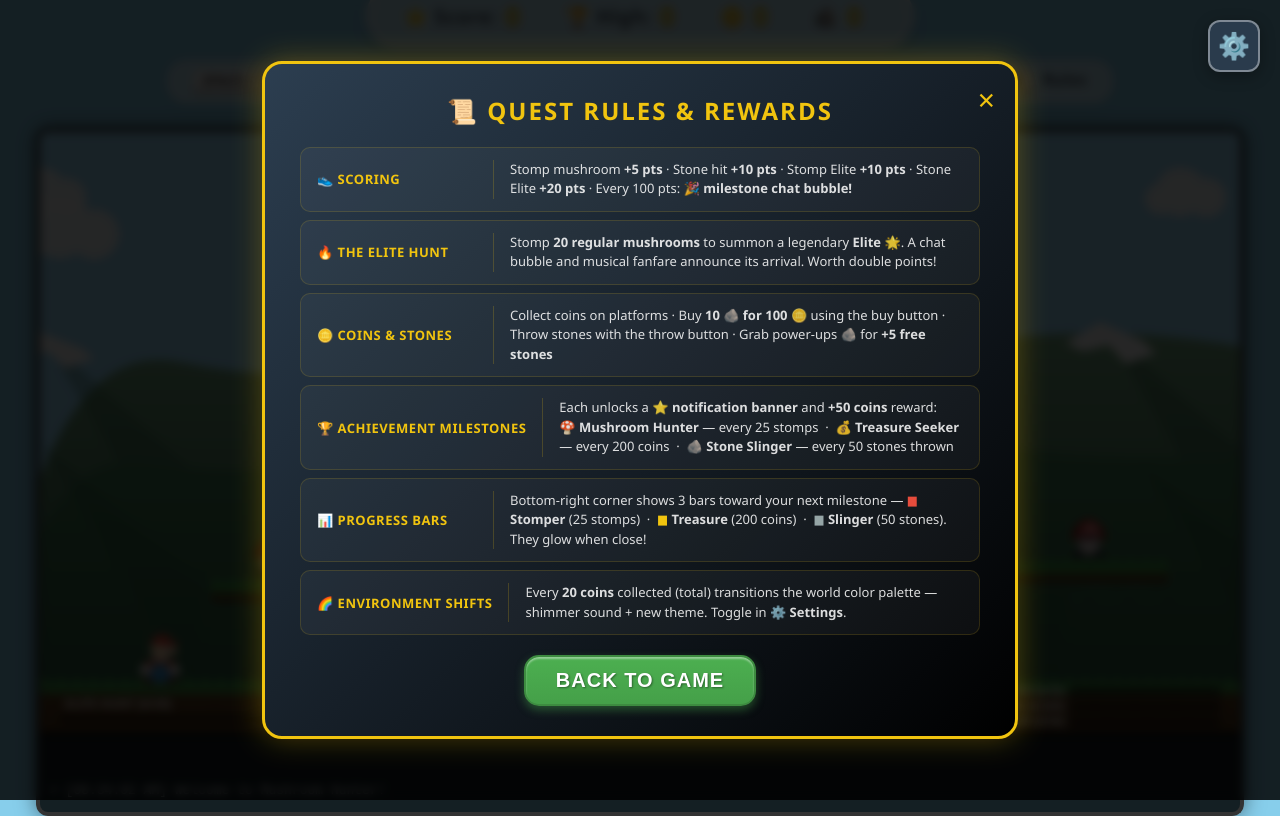
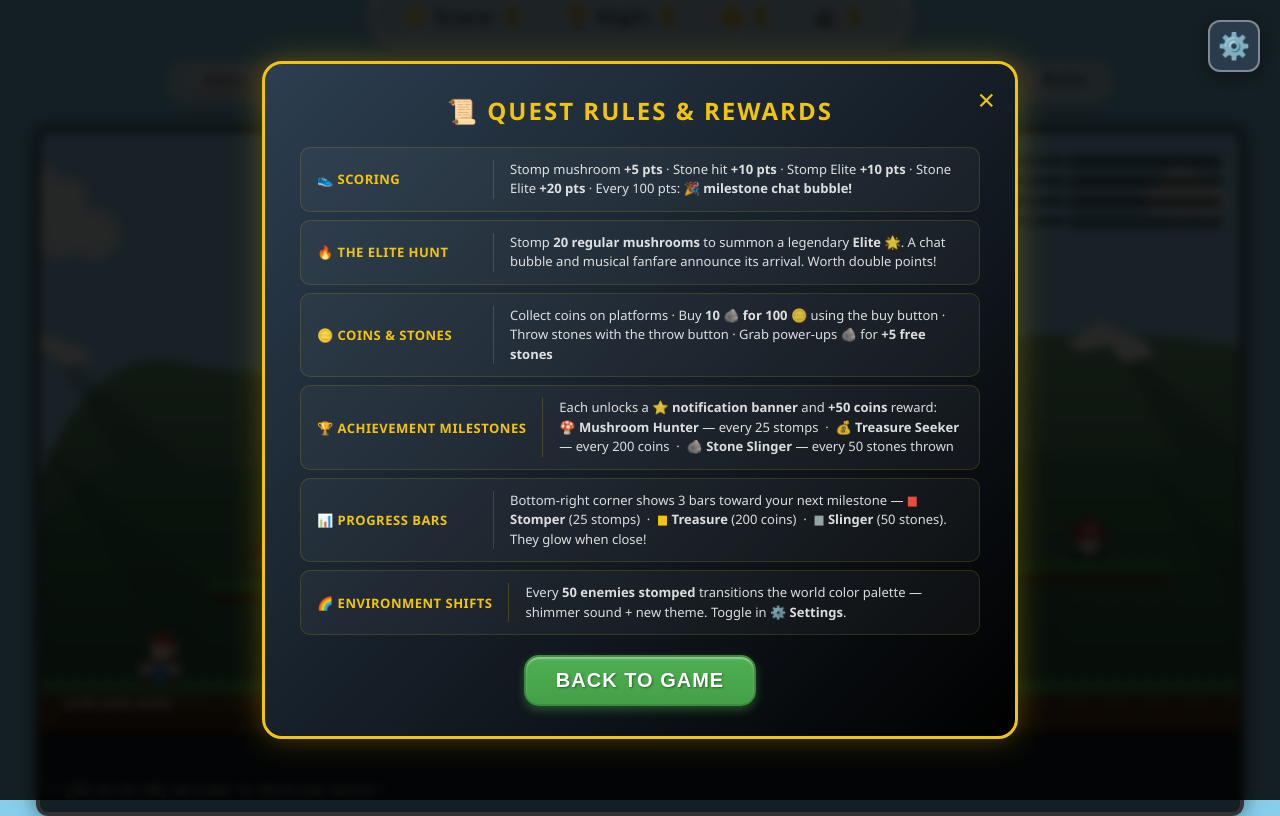
Before and after one commit to GrishaAngelovGH/mushroom-hunter-2d-game, a website with bundled scripts: page index.html in a window 1280 px wide. Built offline with nearby package versions, Linux system fonts and the light colour scheme.

Commit message:
feat: add environment shift progress bar and relocate the progress bars to be on upper right side of the UI

```diff
--- a/index.html
+++ b/index.html
@@ -119,7 +119,7 @@
                     <div class="modal-section">
                         <h3>🌈 Environment Shifts</h3>
                         <div class="modal-section-body">
-                            Every <strong>20 coins</strong> collected (total) transitions the world color palette — shimmer sound + new theme. Toggle in <strong>⚙️ Settings</strong>.
+                            Every <strong>50 enemies stomped</strong> transitions the world color palette — shimmer sound + new theme. Toggle in <strong>⚙️ Settings</strong>.
                         </div>
                     </div>
                 </div>
--- a/js/main.js
+++ b/js/main.js
@@ -280,7 +280,7 @@ function gameLoop() {
 
         // 8. Draw UI Overlays (Canvas HUD)
         drawEliteProgressBar(ctx, enemiesStompedCount);
-        drawAchievementBars(ctx, canvas, totalStomps, totalCoinsAllTime, totalStonesThrown);
+        drawAchievementBars(ctx, canvas, totalStomps, totalCoinsAllTime, totalStonesThrown, enemiesStompedCount);
         drawNotifications(ctx, canvas, currentNotification, notificationQueue);
 
         requestAnimationFrame(gameLoop);
--- a/js/ui.js
+++ b/js/ui.js
@@ -334,11 +334,11 @@ export function drawNotifications(ctx, canvas, currentNotification, notification
     }
 }
 
-export function drawAchievementBars(ctx, canvas, totalStomps, totalCoinsAllTime, totalStonesThrown) {
+export function drawAchievementBars(ctx, canvas, totalStomps, totalCoinsAllTime, totalStonesThrown, enemiesStompedCount) {
     const barWidth = 150;
     const barHeight = 10;
     const startX = canvas.width - barWidth - 20;
-    let currentY = canvas.height - 15; // Lowered from -25 to -15
+    let currentY = canvas.height - 500;
 
     const drawSubBar = (label, current, total, color) => {
         const progress = (current % total) / total;
@@ -347,7 +347,7 @@ export function drawAchievementBars(ctx, canvas, totalStomps, totalCoinsAllTime,
         const glowAlpha = isNear ? (0.5 + Math.sin(Date.now() / 150) * 0.3) : 0;
 
         // Bar Label
-        ctx.fillStyle = '#FFF';
+        ctx.fillStyle = '#000';
         ctx.font = 'bold 11px "Segoe UI", Tahoma, Geneva, Verdana, sans-serif';
         ctx.textAlign = 'right';
         ctx.fillText(`${label} [${current % total}/${total}]`, startX - 5, currentY + 8);
@@ -377,10 +377,44 @@ export function drawAchievementBars(ctx, canvas, totalStomps, totalCoinsAllTime,
         ctx.lineWidth = 1;
         ctx.strokeRect(startX, currentY, barWidth, barHeight);
 
-        currentY -= 15; // Stack upwards
+        currentY -= 20; // Increased spacing by 5px
     };
 
     ctx.save();
+
+    // New bar for Environment Shift
+    if (dynamicUIEnabled) {
+        const envShiftProgress = (enemiesStompedCount % 50) / 50;
+        const envShiftFillWidth = barWidth * envShiftProgress;
+        const envShiftX = startX;
+        const envShiftY = currentY - 15; // Position it above the others, considering the new currentY
+        currentY = envShiftY - 20; // Update currentY for subsequent bars, increasing spacing
+
+        // Background
+        ctx.fillStyle = 'rgba(0, 0, 0, 0.4)';
+        ctx.fillRect(envShiftX, envShiftY, barWidth, barHeight);
+
+        // Fill
+        if (envShiftProgress > 0) {
+            const gradient = ctx.createLinearGradient(envShiftX, envShiftY, envShiftX + barWidth, envShiftY);
+            gradient.addColorStop(0, '#3498DB'); // Light Blue
+            gradient.addColorStop(1, '#2980B9'); // Darker Blue
+            ctx.fillStyle = gradient;
+            ctx.fillRect(envShiftX, envShiftY, envShiftFillWidth, barHeight);
+        }
+
+        // Text and Border
+        ctx.fillStyle = '#000';
+        ctx.font = 'bold 11px "Segoe UI", Tahoma, Geneva, Verdana, sans-serif';
+        ctx.textAlign = 'right';
+        ctx.fillText(`ENVIRONMENT [${enemiesStompedCount % 50}/50]`, envShiftX - 5, envShiftY + 8);
+        ctx.strokeStyle = '#333';
+        ctx.lineWidth = 1;
+        ctx.strokeRect(envShiftX, envShiftY, barWidth, barHeight);
+    }
+
+
+    // Existing bars (shifted up)
     drawSubBar('SLINGER', totalStonesThrown, 50, '#95A5A6'); // Slate grey
     drawSubBar('TREASURE', totalCoinsAllTime, 200, '#F1C40F'); // Gold
     drawSubBar('STOMPER', totalStomps, 25, '#E74C3C');    // Crimson Red
```
Also changed, not shown: README.md.
